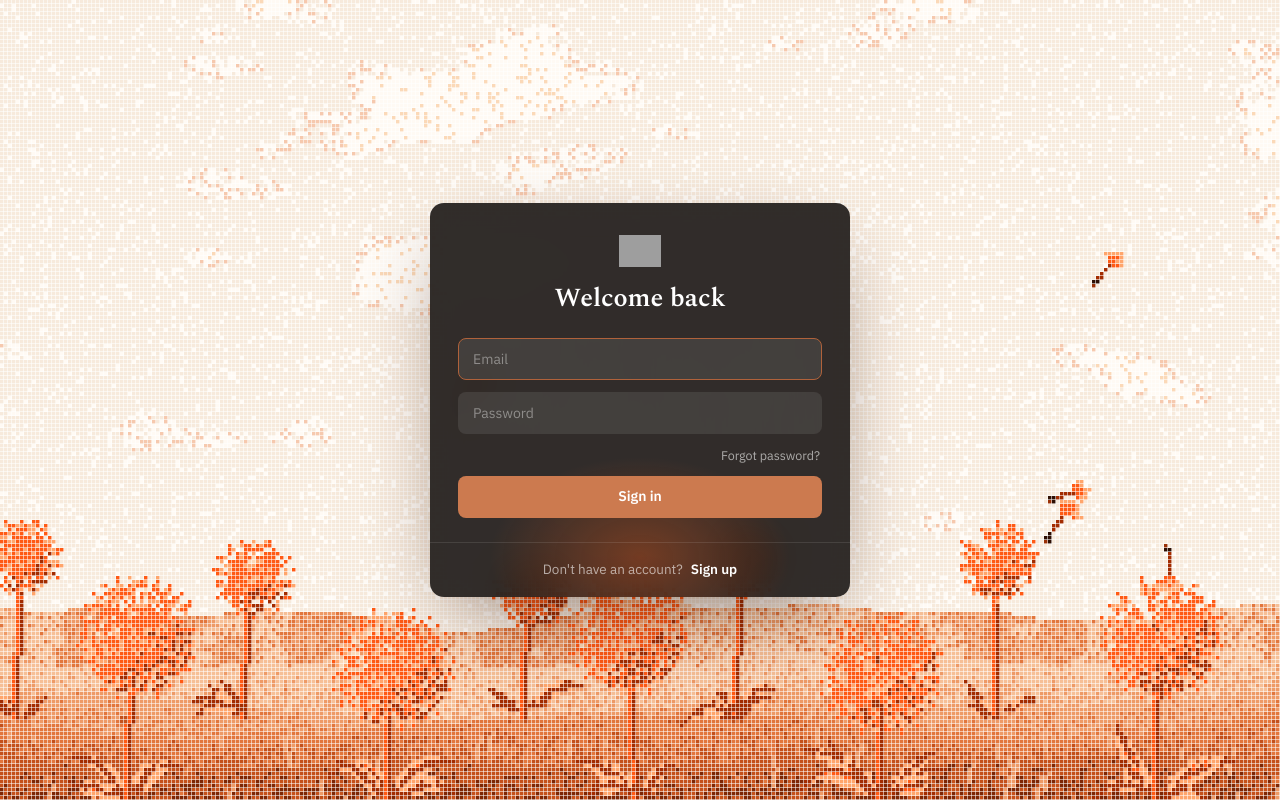
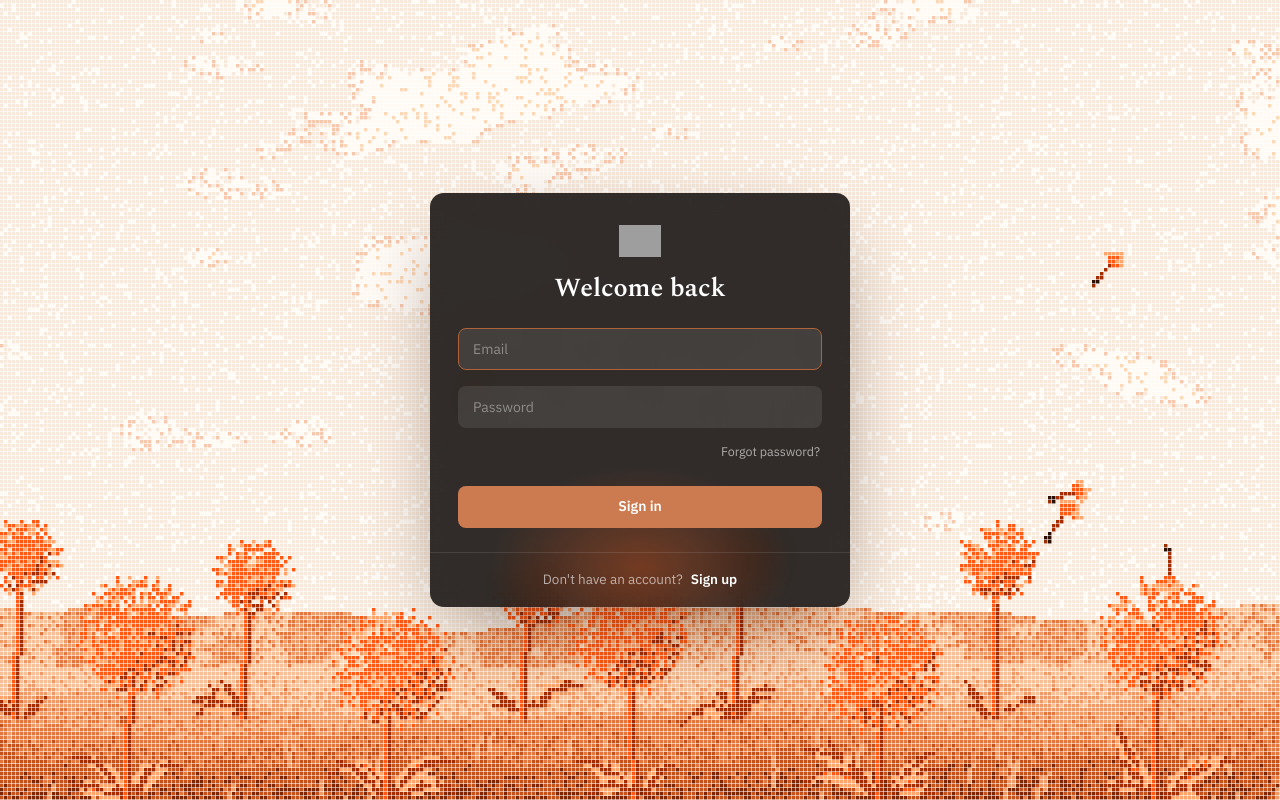
Before and after one commit to kjadhithya/Dandelore, a Next.js app: page / in a window 1280 px wide. Built offline with nearby package versions, Linux system fonts and the light colour scheme; no server answers; grey boxes are pictures that could not be loaded.

Commit message:
Add more space between sign-in fields and above the button
16px between fields, 24px above the button.

Co-Authored-By: Claude Opus 5.5 <noreply@anthropic.com>
Claude-Session: https://claude.ai/code/session_0143YSuPGm1Fgot5WFJ823hZ

```diff
--- a/src/components/auth/AuthGate.tsx
+++ b/src/components/auth/AuthGate.tsx
@@ -30,7 +30,7 @@ const card: React.CSSProperties = {
 // Focus ring, placeholder and hover states can't be expressed inline.
 const authCss = `
 .auth-input {
-  display: block; width: 100%; box-sizing: border-box; margin-bottom: 12px;
+  display: block; width: 100%; box-sizing: border-box; margin-bottom: 16px;
   height: 42px; padding: 0 14px; font: 400 14px/1.3 ${SANS}; color: #fff;
   background: rgba(255, 255, 255, 0.09); border: 1.5px solid transparent; border-radius: 8px;
   outline: none; transition: border-color .15s;
@@ -38,7 +38,7 @@ const authCss = `
 .auth-input::placeholder { color: rgba(255, 255, 255, 0.4); }
 .auth-input:focus { border-color: #b0623b; }
 .auth-primary {
-  display: block; width: 100%; height: 42px; margin: 8px 0 24px; padding: 0 16px;
+  display: block; width: 100%; height: 42px; margin: 24px 0 24px; padding: 0 16px;
   font: 600 14px/1.2 ${SANS}; color: #fff; background: #cc7a4f; border: 0; border-radius: 8px;
   cursor: pointer; transition: background-color .12s;
 }
@@ -225,7 +225,7 @@ export function AuthGate({ children }: { children: React.ReactNode }) {
         />
       )}
       {mode === "signin" && (
-        <div style={{ textAlign: "right", margin: "-4px 2px 10px" }}>
+        <div style={{ textAlign: "right", margin: "-6px 2px 0" }}>
           <span className="auth-forgot" onClick={() => switchMode("forgot")}>
             Forgot password?
           </span>
```
